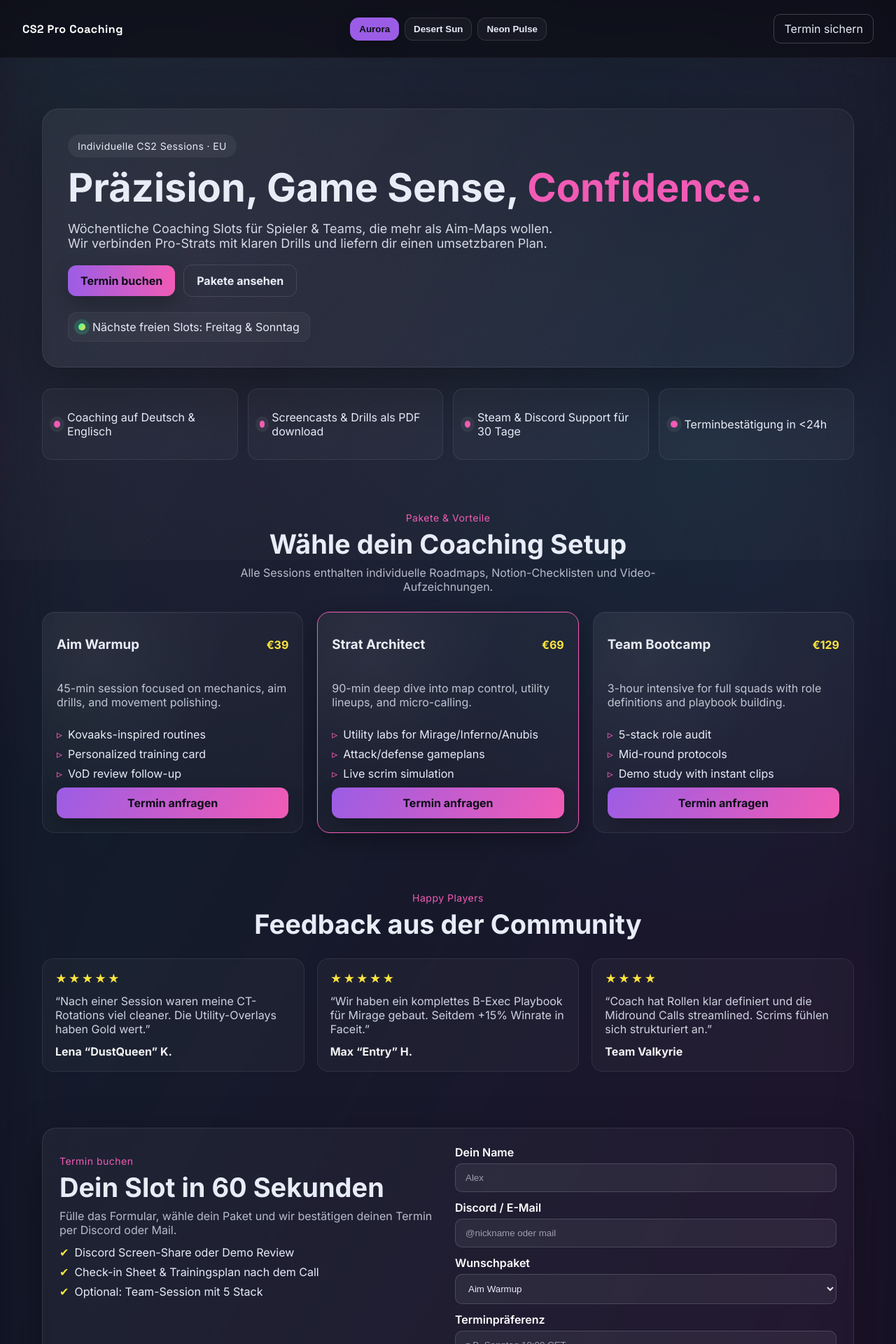
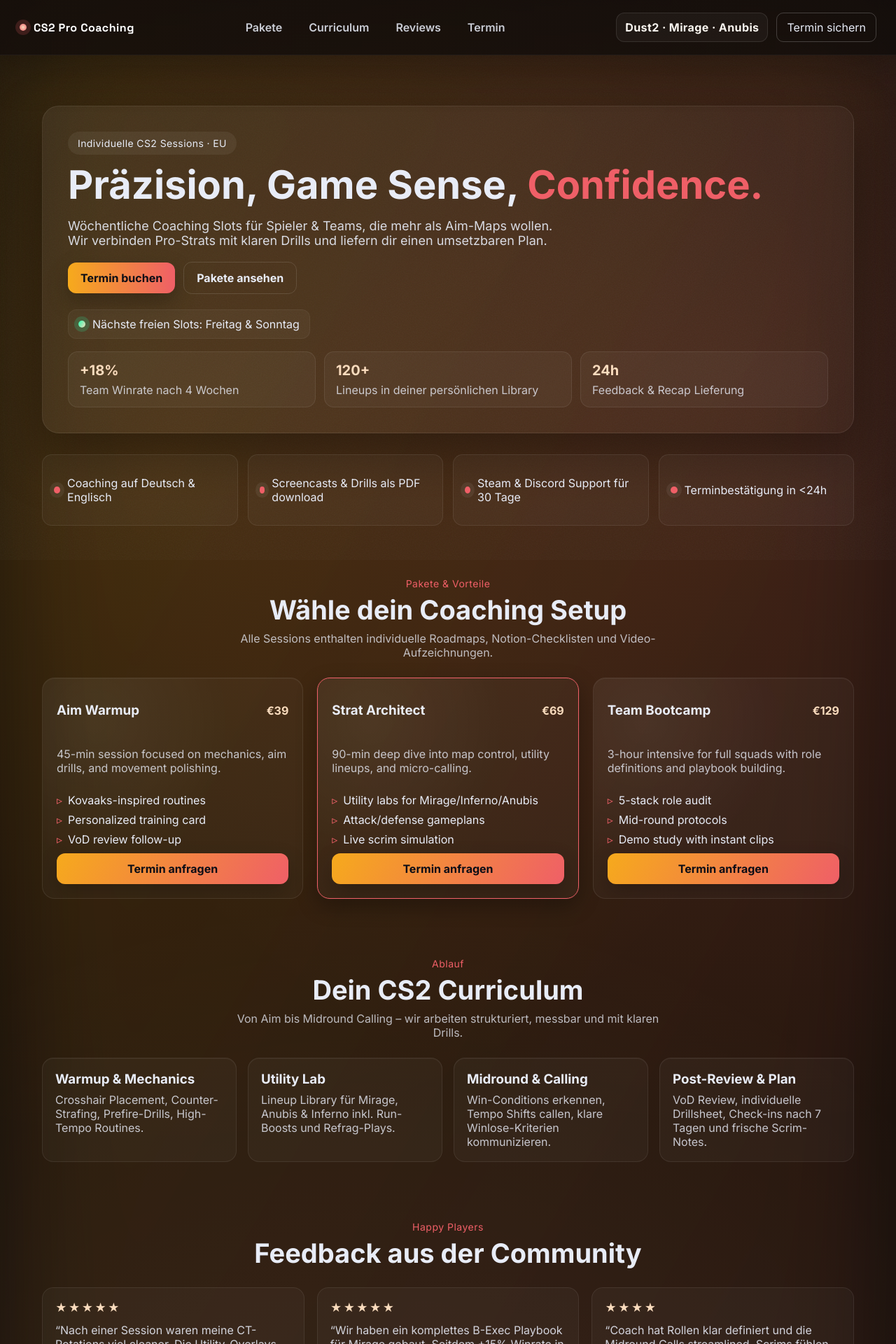
Before and after one commit to lagopodus/cs2-coaching, a React (Create React App) app: page / in a window 1280 px wide. Shown: the top 1920 px of the page at 70% size. Built offline with nearby package versions, Linux system fonts and the light colour scheme.

Commit message:
Refine desert sun experience

```diff
--- a/src/App.css
+++ b/src/App.css
@@ -1,11 +1,11 @@
 @import url('https://fonts.googleapis.com/css2?family=Inter:wght@400;500;600;700&family=Space+Grotesk:wght@600;700&display=swap');
 
 :root {
-  --primary: #9b5de5;
-  --accent: #f15bb5;
-  --glow: #fee440;
-  --background: #0f1020;
-  --muted: #f2f2f2;
+  --primary: #f6aa1c;
+  --accent: #ef5f67;
+  --glow: #f9dbbd;
+  --background: #0f0b08;
+  --muted: #faf6f0;
 }
 
 * {
@@ -24,8 +24,9 @@
 .app {
   position: relative;
   overflow: hidden;
-  background: radial-gradient(circle at 20% 20%, rgba(241, 91, 181, 0.08), transparent 35%),
-    radial-gradient(circle at 80% 30%, rgba(45, 225, 252, 0.08), transparent 35%),
+  background: radial-gradient(circle at 18% 22%, rgba(246, 170, 28, 0.1), transparent 38%),
+    radial-gradient(circle at 82% 18%, rgba(239, 95, 103, 0.12), transparent 40%),
+    radial-gradient(circle at 40% 80%, rgba(249, 219, 189, 0.08), transparent 45%),
     var(--background);
   min-height: 100vh;
 }
@@ -41,8 +42,8 @@
 .gradient {
   position: absolute;
   inset: 0;
-  background: linear-gradient(120deg, rgba(0, 255, 183, 0.07), rgba(245, 56, 197, 0.08));
-  filter: blur(60px);
+  background: linear-gradient(120deg, rgba(246, 170, 28, 0.14), rgba(239, 95, 103, 0.1));
+  filter: blur(80px);
   z-index: 0;
 }
 
@@ -52,11 +53,13 @@
   z-index: 10;
   display: flex;
   align-items: center;
+  gap: 18px;
   justify-content: space-between;
-  padding: 20px 32px;
-  backdrop-filter: blur(10px);
-  background: rgba(12, 12, 20, 0.7);
-  border-bottom: 1px solid rgba(255, 255, 255, 0.06);
+  padding: 18px 28px;
+  backdrop-filter: blur(16px);
+  background: linear-gradient(90deg, rgba(22, 15, 11, 0.9), rgba(16, 12, 10, 0.8));
+  border-bottom: 1px solid rgba(255, 255, 255, 0.05);
+  box-shadow: 0 18px 60px rgba(0, 0, 0, 0.25);
 }
 
 .logo {
@@ -64,31 +67,55 @@
   font-weight: 700;
   letter-spacing: 0.5px;
   color: #fff;
+  display: flex;
+  align-items: center;
+  gap: 10px;
 }
 
-.theme-switcher {
+.logo::before {
+  content: '';
+  width: 10px;
+  height: 10px;
+  border-radius: 50%;
+  background: radial-gradient(circle, var(--glow), var(--accent));
+  box-shadow: 0 0 0 6px rgba(239, 95, 103, 0.18);
+}
+
+.nav-links {
   display: flex;
-  gap: 8px;
+  gap: 14px;
   align-items: center;
 }
 
-.theme-button {
-  border: 1px solid rgba(255, 255, 255, 0.12);
-  background: rgba(255, 255, 255, 0.04);
-  color: #e8ecf7;
-  padding: 8px 12px;
+.nav-links a {
+  color: rgba(232, 236, 247, 0.86);
+  text-decoration: none;
+  padding: 10px 12px;
   border-radius: 12px;
-  cursor: pointer;
-  transition: all 0.2s ease;
+  transition: 0.2s ease;
   font-weight: 600;
 }
 
-.theme-button:hover,
-.theme-button.active {
-  border-color: var(--primary);
-  color: #0b0d16;
-  background: var(--primary);
-  box-shadow: 0 8px 24px rgba(0, 0, 0, 0.2);
+.nav-links a:hover {
+  color: #0f0b08;
+  background: linear-gradient(120deg, var(--primary), var(--accent));
+  box-shadow: 0 10px 24px rgba(0, 0, 0, 0.2);
+}
+
+.nav-actions {
+  display: flex;
+  align-items: center;
+  gap: 12px;
+}
+
+.nav-pill {
+  padding: 10px 12px;
+  border-radius: 12px;
+  border: 1px solid rgba(255, 255, 255, 0.1);
+  background: rgba(255, 255, 255, 0.04);
+  font-weight: 700;
+  letter-spacing: 0.4px;
+  color: var(--muted);
 }
 
 .ghost-button {
@@ -193,6 +220,32 @@
   border-radius: 50%;
   background: linear-gradient(120deg, #28fdae, var(--glow));
   box-shadow: 0 0 0 6px rgba(40, 253, 174, 0.18);
+}
+
+.stat-grid {
+  display: grid;
+  grid-template-columns: repeat(auto-fit, minmax(160px, 1fr));
+  gap: 12px;
+  margin-top: 18px;
+}
+
+.stat-card {
+  padding: 14px 16px;
+  border-radius: 14px;
+  border: 1px solid rgba(255, 255, 255, 0.08);
+  background: rgba(255, 255, 255, 0.04);
+}
+
+.stat-number {
+  margin: 0;
+  font-weight: 800;
+  font-size: 20px;
+  color: var(--glow);
+}
+
+.stat-label {
+  margin: 6px 0 0;
+  color: rgba(232, 236, 247, 0.8);
 }
 
 .perk-grid {
@@ -388,6 +441,59 @@
   margin-right: 8px;
 }
 
+.curriculum {
+  margin-top: 70px;
+}
+
+.curriculum-grid {
+  display: grid;
+  grid-template-columns: repeat(auto-fit, minmax(240px, 1fr));
+  gap: 16px;
+}
+
+.curriculum-card {
+  padding: 18px;
+  border-radius: 16px;
+  border: 1px solid rgba(255, 255, 255, 0.08);
+  background: rgba(255, 255, 255, 0.03);
+  box-shadow: inset 0 1px 0 rgba(255, 255, 255, 0.04);
+}
+
+.curriculum-card h3 {
+  margin: 0 0 8px;
+}
+
+.curriculum-card p {
+  margin: 0;
+  color: rgba(232, 236, 247, 0.82);
+}
+
+.faq {
+  margin-top: 80px;
+}
+
+.faq-grid {
+  display: grid;
+  grid-template-columns: repeat(auto-fit, minmax(240px, 1fr));
+  gap: 14px;
+}
+
+.faq-card {
+  padding: 16px;
+  border-radius: 14px;
+  border: 1px solid rgba(255, 255, 255, 0.08);
+  background: rgba(255, 255, 255, 0.03);
+}
+
+.faq-card h3 {
+  margin: 0 0 8px;
+}
+
+.faq-card p {
+  margin: 0;
+  color: rgba(232, 236, 247, 0.82);
+}
+
 .booking-form {
   display: grid;
   gap: 12px;
@@ -443,6 +549,16 @@
     align-items: flex-start;
   }
 
+  .nav-actions {
+    width: 100%;
+    justify-content: space-between;
+  }
+
+  .nav-links {
+    width: 100%;
+    flex-wrap: wrap;
+  }
+
   .hero-actions {
     flex-direction: column;
     align-items: flex-start;
--- a/src/App.js
+++ b/src/App.js
@@ -1,32 +1,4 @@
-import { useEffect, useMemo, useState } from 'react';
 import './App.css';
-
-const themes = {
-  aurora: {
-    label: 'Aurora',
-    primary: '#9b5de5',
-    accent: '#f15bb5',
-    glow: '#fee440',
-    background: '#0f1020',
-    muted: '#f2f2f2',
-  },
-  desert: {
-    label: 'Desert Sun',
-    primary: '#f6aa1c',
-    accent: '#ef5f67',
-    glow: '#f9dbbd',
-    background: '#11100e',
-    muted: '#faf6f0',
-  },
-  neon: {
-    label: 'Neon Pulse',
-    primary: '#2de1fc',
-    accent: '#f26df9',
-    glow: '#08f7fe',
-    background: '#05060a',
-    muted: '#e8f0ff',
-  },
-};
 
 const plans = [
   {
@@ -75,37 +47,59 @@
   },
 ];
 
+const curriculum = [
+  {
+    title: 'Warmup & Mechanics',
+    detail: 'Crosshair Placement, Counter-Strafing, Prefire-Drills, High-Tempo Routines.',
+  },
+  {
+    title: 'Utility Lab',
+    detail: 'Lineup Library für Mirage, Anubis & Inferno inkl. Run-Boosts und Refrag-Plays.',
+  },
+  {
+    title: 'Midround & Calling',
+    detail: 'Win-Conditions erkennen, Tempo Shifts callen, klare Winlose-Kriterien kommunizieren.',
+  },
+  {
+    title: 'Post-Review & Plan',
+    detail: 'VoD Review, individuelle Drillsheet, Check-ins nach 7 Tagen und frische Scrim-Notes.',
+  },
+];
+
+const faqs = [
+  {
+    question: 'Kann ich solo oder mit Team buchen?',
+    answer: 'Beides. Solo-Sessions sind 1:1, Team-Bootcamps sind auf bis zu 5 Spieler ausgelegt.',
+  },
+  {
+    question: 'Welche Sprachen?',
+    answer: 'Deutsch oder Englisch – je nachdem, was für dich und dein Team komfortabler ist.',
+  },
+  {
+    question: 'Was bekomme ich nach dem Call?',
+    answer: 'Notion-Roadmap, personalisierte Drills, Recap-Video und 30 Tage Discord-Support.',
+  },
+];
+
 function App() {
-  const [theme, setTheme] = useState('aurora');
-  const palette = useMemo(() => themes[theme], [theme]);
-
-  useEffect(() => {
-    Object.entries(palette).forEach(([token, value]) => {
-      document.documentElement.style.setProperty(`--${token}`, value);
-    });
-  }, [palette]);
-
   return (
     <div className="app">
       <div className="noise" aria-hidden />
       <div className="gradient" aria-hidden />
       <header className="nav">
         <div className="logo">CS2 Pro Coaching</div>
-        <div className="theme-switcher" role="group" aria-label="Farbschema wählen">
-          {Object.entries(themes).map(([id, option]) => (
-            <button
-              key={id}
-              className={`theme-button ${theme === id ? 'active' : ''}`}
-              onClick={() => setTheme(id)}
-              type="button"
-            >
-              {option.label}
-            </button>
-          ))}
+        <nav className="nav-links" aria-label="Navigation">
+          <a href="#plans">Pakete</a>
+          <a href="#curriculum">Curriculum</a>
+          <a href="#reviews">Reviews</a>
+          <a href="#booking">Termin</a>
+        </nav>
+        <div className="nav-actions">
+          <div className="nav-pill">Dust2 · Mirage · Anubis</div>
+          <a href="#booking" className="ghost-button">
+            Termin sichern
+          </a>
         </div>
-        <a href="#booking" className="ghost-button">
-          Termin sichern
-        </a>
       </header>
 
       <main className="content">
@@ -129,6 +123,20 @@
           <div className="status-row">
             <span className="dot" />
             <span>Nächste freien Slots: Freitag & Sonntag</span>
+          </div>
+          <div className="stat-grid" aria-label="Highlights">
+            <div className="stat-card">
+              <p className="stat-number">+18%</p>
+              <p className="stat-label">Team Winrate nach 4 Wochen</p>
+            </div>
+            <div className="stat-card">
+              <p className="stat-number">120+</p>
+              <p className="stat-label">Lineups in deiner persönlichen Library</p>
+            </div>
+            <div className="stat-card">
+              <p className="stat-number">24h</p>
+              <p className="stat-label">Feedback & Recap Lieferung</p>
+            </div>
           </div>
         </section>
 
@@ -170,7 +178,25 @@
           </div>
         </section>
 
-        <section className="reviews" aria-label="Kundenstimmen">
+        <section id="curriculum" className="curriculum">
+          <div className="section-header">
+            <p className="eyebrow">Ablauf</p>
+            <h2>Dein CS2 Curriculum</h2>
+            <p className="subtext">
+              Von Aim bis Midround Calling – wir arbeiten strukturiert, messbar und mit klaren Drills.
+            </p>
+          </div>
+          <div className="curriculum-grid">
+            {curriculum.map((block) => (
+              <article key={block.title} className="curriculum-card">
+                <h3>{block.title}</h3>
+                <p>{block.detail}</p>
+              </article>
+            ))}
+          </div>
+        </section>
+
+        <section id="reviews" className="reviews" aria-label="Kundenstimmen">
           <div className="section-header">
             <p className="eyebrow">Happy Players</p>
             <h2>Feedback aus der Community</h2>
@@ -227,6 +253,21 @@
             </form>
           </div>
         </section>
+
+        <section className="faq">
+          <div className="section-header">
+            <p className="eyebrow">FAQ</p>
+            <h2>Antworten vor deinem Termin</h2>
+          </div>
+          <div className="faq-grid">
+            {faqs.map((item) => (
+              <article key={item.question} className="faq-card">
+                <h3>{item.question}</h3>
+                <p>{item.answer}</p>
+              </article>
+            ))}
+          </div>
+        </section>
       </main>
 
       <footer className="footer">
```
